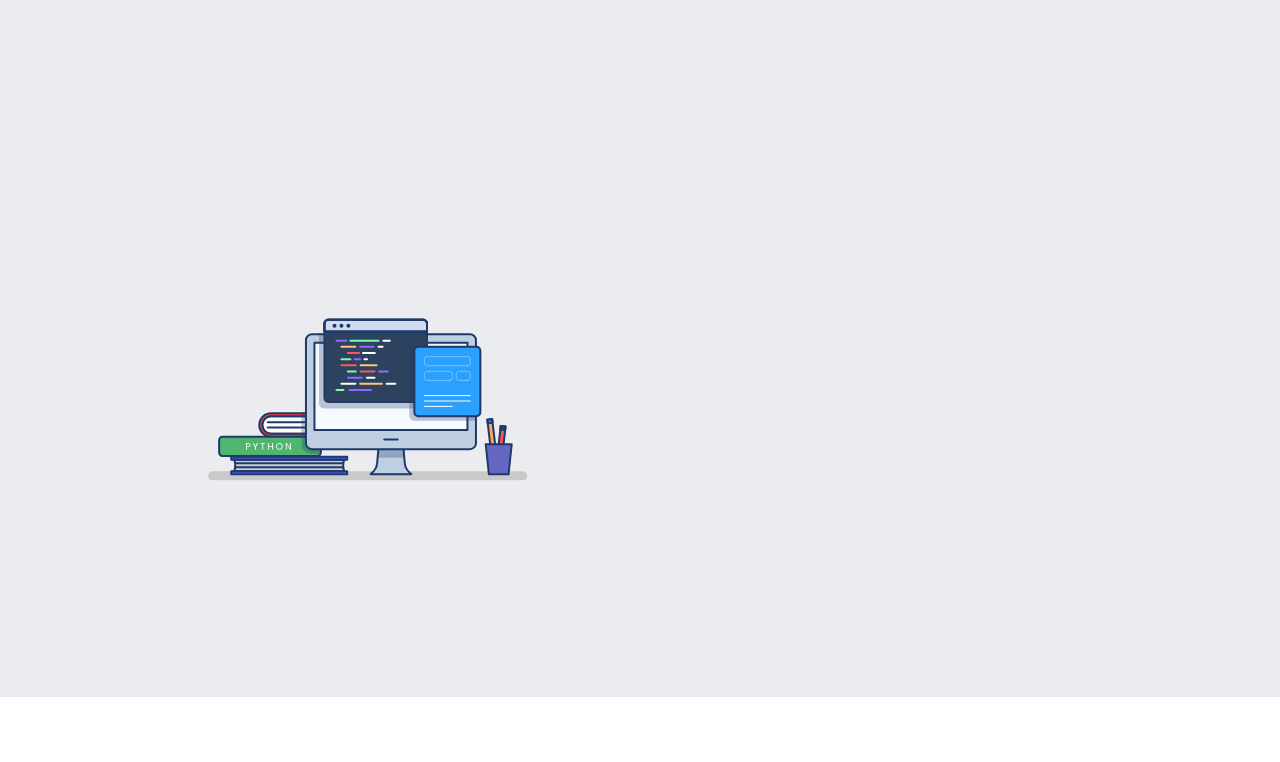
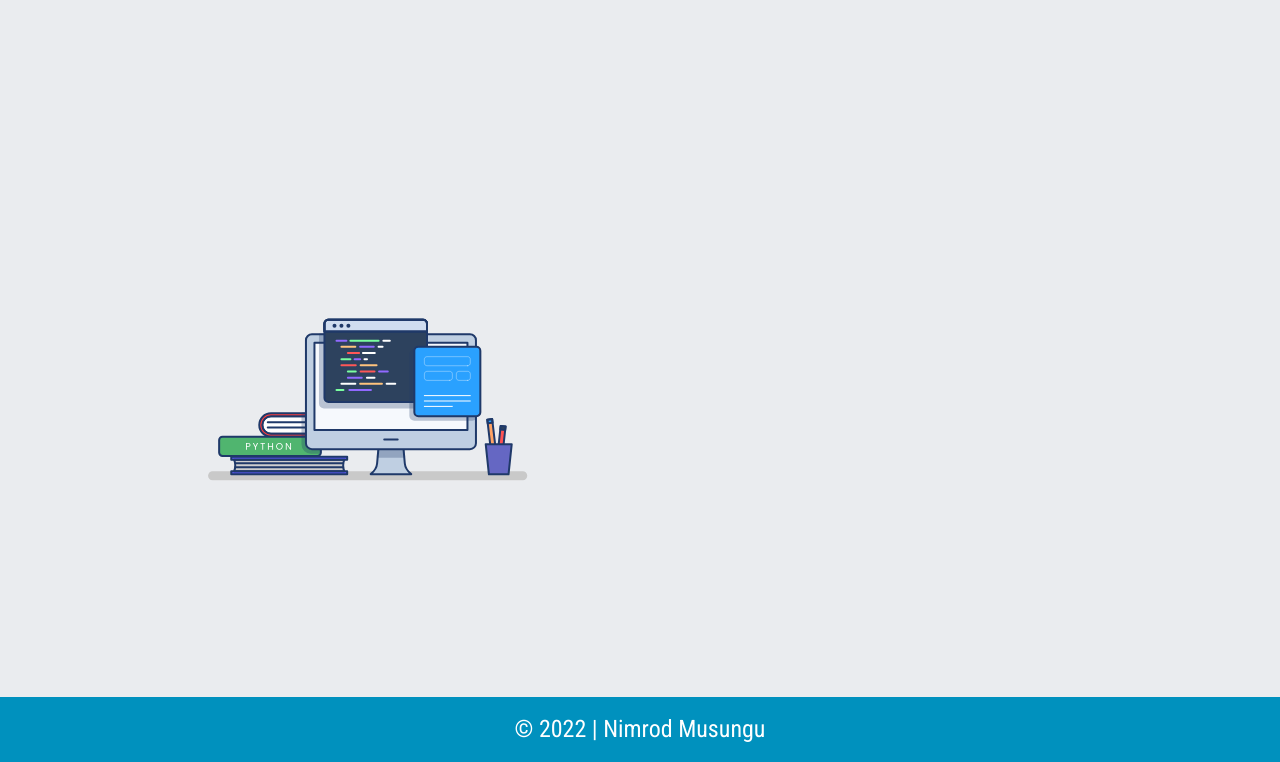
Before and after one commit to bignimz/IP-portfolio-landing-page, a plain HTML site: page index.html in a window 1280 px wide. Shown: the part 2907-3669 px from the top of the page. Before the commit the page ends 3604 px from the top, so only its background shows below. Drawn offline with Linux system fonts and the light colour scheme; a web font is replaced by a local one.

Commit message:
Added a footer section

```diff
--- a/index.html
+++ b/index.html
@@ -249,6 +249,13 @@
           <img src="images/programming.svg" alt="">
         </div>
       </section>
+
+      <!-- FOOTER SECTION -->
+      <footer class="footer">
+        <div class="copyright text-center">
+          <p>&copy; 2022 | Nimrod Musungu</p>
+        </div>
+      </footer>
     </main>
     <script src="main.js"></script>
   </body>
--- a/style.css
+++ b/style.css
@@ -468,3 +468,12 @@ a {
   width: 500px;
   height: auto;
 }
+
+
+/* FOOTER SECTION */
+.footer {
+  padding: 20px;
+  background-color: #0091BE;
+  color: #ffffff;
+  font-size: 24px;
+}
```
